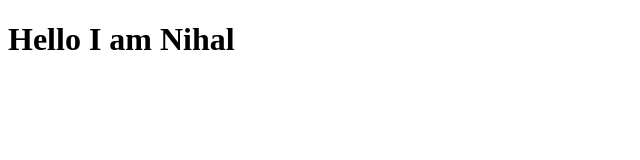
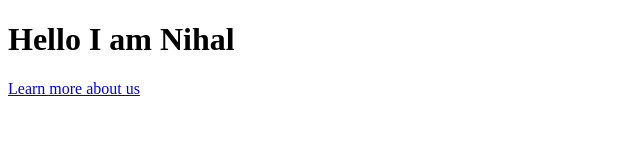
Before and after one commit to Nihal-Shukla/Aadhar-card, a plain HTML site: page index.htm in a window 1280 px wide. Shown: the whole page, without its empty margins (0-640 px from the left). Drawn offline with Linux system fonts and the light colour scheme.

Commit message:
Update index.htm

```diff
--- a/index.htm
+++ b/index.htm
@@ -7,5 +7,6 @@
 </head>
 <body>
     <h1>Hello I am Nihal </h1>
+     <a href="Amazone/index.html">Learn more about us</a>
 </body>
 </html>
```
